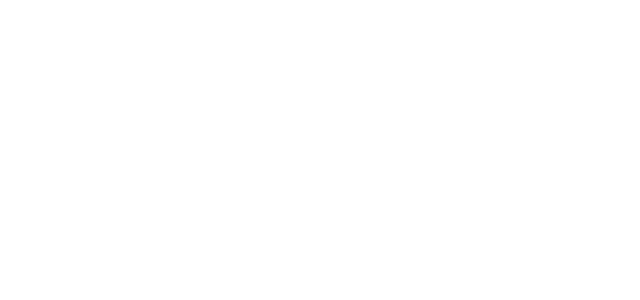
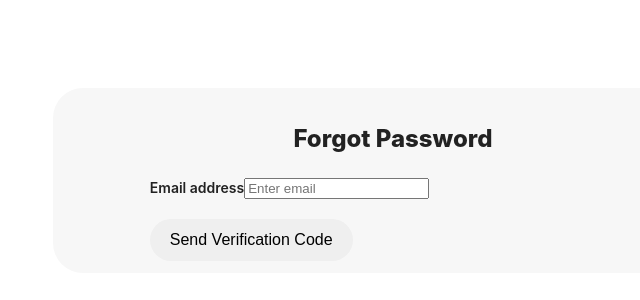
Before and after one commit to iamabdulali/TLDR, a React (Create React App) app: page /forgot-password in a window 1280 px wide. Before the commit this address had no page. Shown: the part 220-520 px from the top of the page, without its empty margins (247-887 px from the left). Built offline with nearby package versions, Linux system fonts and the light colour scheme.

Commit message:
added forgot password

```diff
--- a/package.json
+++ b/package.json
@@ -6,6 +6,7 @@
     "@testing-library/jest-dom": "^5.16.5",
     "@testing-library/react": "^13.4.0",
     "@testing-library/user-event": "^13.5.0",
+    "axios": "^1.3.4",
     "bootstrap": "^5.2.3",
     "react": "^18.2.0",
     "react-dom": "^18.2.0",
--- a/src/App.js
+++ b/src/App.js
@@ -8,13 +8,15 @@
 // setting up paths
 import Auth from './/pages/Auth.js';
 import Home from './/pages/Home.js';
+import ForgotPassword from './components/ForgotPassword.js'; // import the new component
 
 function App() {
   return (
     <BrowserRouter>
       <Routes>
         <Route path="" element={<Auth />} />
-        <Route path="/home" element = {<Home />} />
+        <Route path="/home" element={<Home />} />
+        <Route path="/forgot-password" element={<ForgotPassword />} /> {/* add the new route */}
       </Routes>
     </BrowserRouter>
   )
--- /dev/null
+++ b/src/components/ForgotPassword.js
@@ -0,0 +1,50 @@
+import React, { useState } from "react";
+import axios from "axios";
+
+export default function ForgotPassword() {
+  const [email, setEmail] = useState("");
+  const [isCodeSent, setIsCodeSent] = useState(false);
+
+  const handleSendCode = async (e) => {
+    e.preventDefault();
+    setIsCodeSent(true);
+  };
+
+  return (
+    <div className="Auth-form-container">
+      <form className="Auth-form">
+        <div className="Auth-form-content">
+          <h3 className="Auth-form-title">Forgot Password</h3>
+          <div className="form-group mt-3">
+            <label>Email address</label>
+            <input
+              type="email"
+              className="form-control mt-1"
+              placeholder="Enter email"
+              value={email}
+              onChange={(e) => setEmail(e.target.value)}
+            />
+          </div>
+          <div className="d-grid gap-2 mt-3">
+            <button type="submit" className="btn btn-primary" onClick={handleSendCode}>
+              Send Verification Code
+            </button>
+          </div>
+          {isCodeSent && (
+            <div className="form-group mt-3">
+              <label>Verification Code</label>
+              <div className="d-flex justify-content-between">
+                <input type="text" className="form-control" maxLength="1" style={{ width: "50px" }} />
+                <input type="text" className="form-control" maxLength="1" style={{ width: "50px" }} />
+                <input type="text" className="form-control" maxLength="1" style={{ width: "50px" }} />
+                <input type="text" className="form-control" maxLength="1" style={{ width: "50px" }} />
+                <input type="text" className="form-control" maxLength="1" style={{ width: "50px" }} />
+                <input type="text" className="form-control" maxLength="1" style={{ width: "50px" }} />
+              </div>
+            </div>
+          )}
+        </div>
+      </form>
+    </div>
+  );
+}
--- a/src/pages/Auth.js
+++ b/src/pages/Auth.js
@@ -40,8 +40,8 @@
               <Link to="/home"><button className="btn btn-primary"> Login </button></Link>
             </div>
             <p className="text-center mt-2">
-              Forgot <a href="#">password?</a>
-            </p>
+              Forgot <Link to="/forgot-password">password?</Link>
+              </p>
           </div>
         </form>
         <div id="cursor" className="Cursor"></div>
@@ -75,9 +75,9 @@
               Submit
             </button>
           </div>
-          <p className="forgot-password text-right mt-2">
-            Forgot <a href="#">password?</a>
-          </p>
+          <p className="text-center mt-2">
+            Forgot <Link to="/forgot-password">password?</Link>
+            </p>
         </div>
       </form>
       <div id="cursor" className="Cursor"></div>
```
Also changed, not shown: 1 other file (tests, documents, lock files or other folders).
